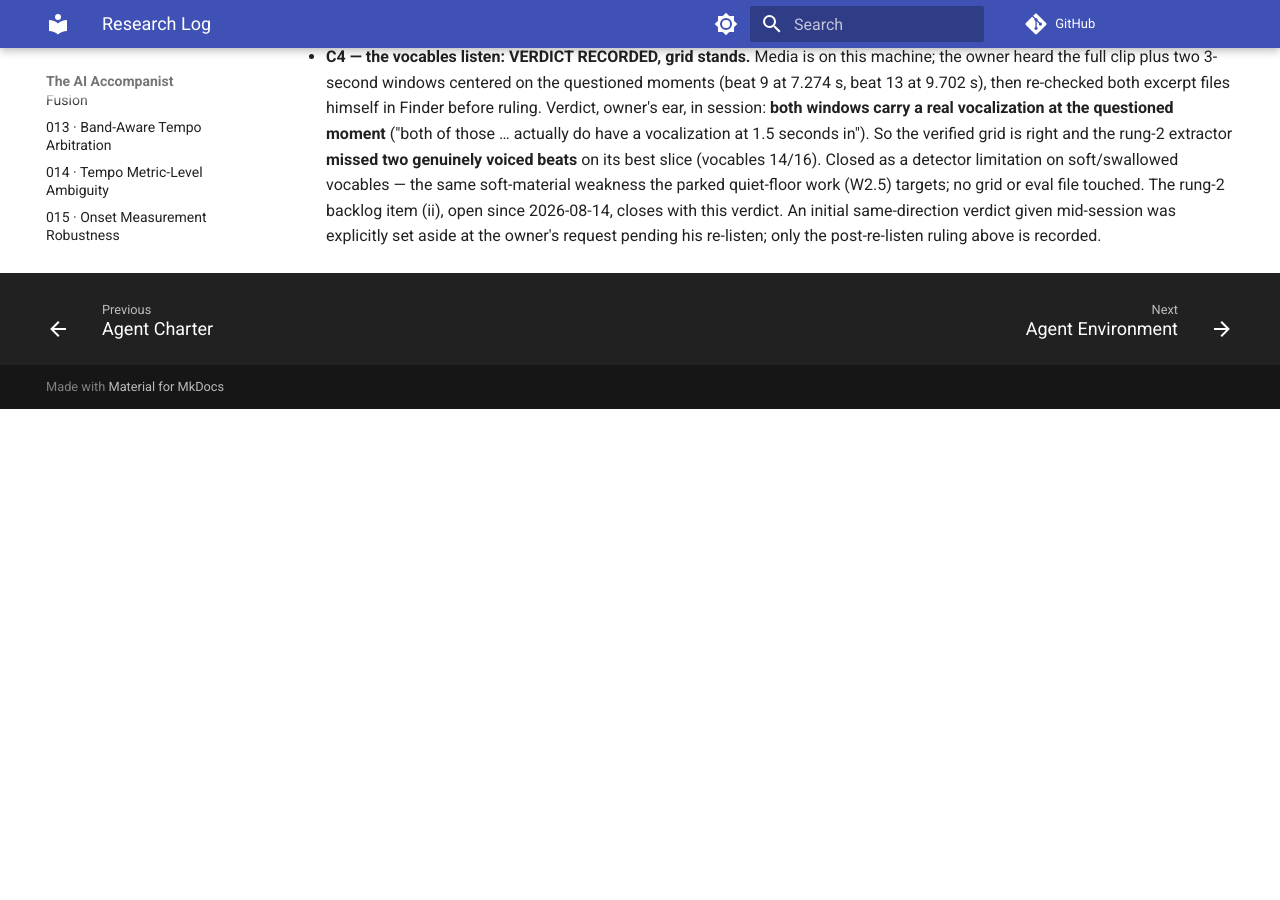
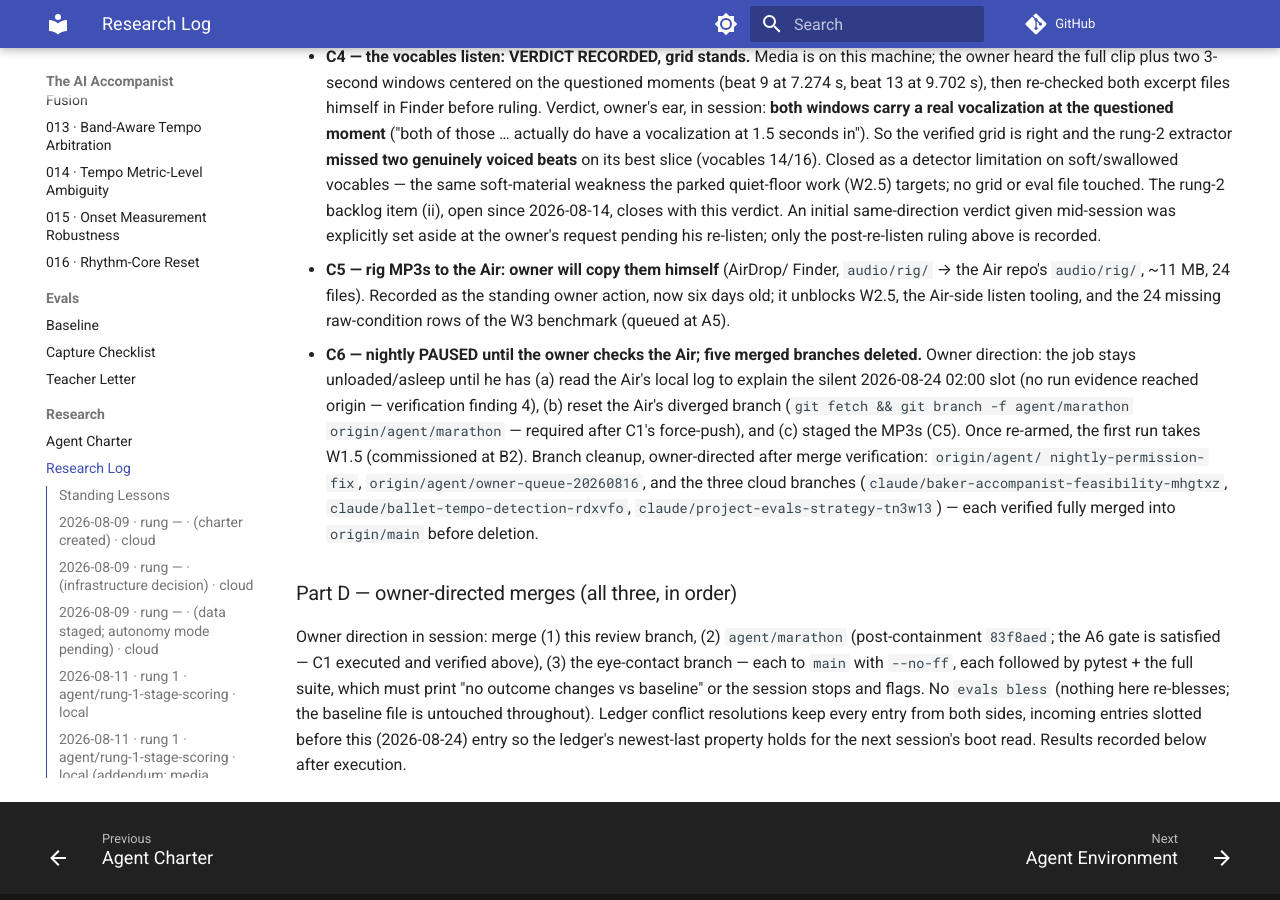
Before and after one commit to ben-juodvalkis/musical-perception, an MkDocs documentation site: the page built from docs/research/RESEARCH-LOG.md, in a window 1280 px wide and 900 px high, scrolled down 33140 px. Built offline with MkDocs 1.6.1 and Material for MkDocs 9.7.7, drawn with Linux system fonts in a browser that asks for light colours; comment, search, counter and statistics services are not loaded; before the commit the page ends 33549 px from its top, so only the background shows below that.

Commit message:
ledger: C5/C6 rulings + Part D directions recorded
Co-Authored-By: Claude Fable 5 <noreply@anthropic.com>

```diff
--- a/docs/research/RESEARCH-LOG.md
+++ b/docs/research/RESEARCH-LOG.md
@@ -2138,3 +2138,35 @@ vs baseline"** (aggregate_verified 28 clips P 0.334 R 0.449 F 0.383).
   closes with this verdict. An initial same-direction verdict given
   mid-session was explicitly set aside at the owner's request pending
   his re-listen; only the post-re-listen ruling above is recorded.
+- **C5 — rig MP3s to the Air: owner will copy them himself** (AirDrop/
+  Finder, `audio/rig/` → the Air repo's `audio/rig/`, ~11 MB, 24 files).
+  Recorded as the standing owner action, now six days old; it unblocks
+  W2.5, the Air-side listen tooling, and the 24 missing raw-condition
+  rows of the W3 benchmark (queued at A5).
+- **C6 — nightly PAUSED until the owner checks the Air; five merged
+  branches deleted.** Owner direction: the job stays unloaded/asleep
+  until he has (a) read the Air's local log to explain the silent
+  2026-08-24 02:00 slot (no run evidence reached origin — verification
+  finding 4), (b) reset the Air's diverged branch
+  (`git fetch && git branch -f agent/marathon origin/agent/marathon` —
+  required after C1's force-push), and (c) staged the MP3s (C5). Once
+  re-armed, the first run takes W1.5 (commissioned at B2). Branch
+  cleanup, owner-directed after merge verification: `origin/agent/
+  nightly-permission-fix`, `origin/agent/owner-queue-20260816`, and the
+  three cloud branches (`claude/baker-accompanist-feasibility-mhgtxz`,
+  `claude/ballet-tempo-detection-rdxvfo`,
+  `claude/project-evals-strategy-tn3w13`) — each verified fully merged
+  into `origin/main` before deletion.
+
+### Part D — owner-directed merges (all three, in order)
+
+Owner direction in session: merge (1) this review branch, (2)
+`agent/marathon` (post-containment `83f8aed`; the A6 gate is satisfied
+— C1 executed and verified above), (3) the eye-contact branch — each to
+`main` with `--no-ff`, each followed by pytest + the full suite, which
+must print "no outcome changes vs baseline" or the session stops and
+flags. No `evals bless` (nothing here re-blesses; the baseline file is
+untouched throughout). Ledger conflict resolutions keep every entry
+from both sides, incoming entries slotted before this (2026-08-24)
+entry so the ledger's newest-last property holds for the next session's
+boot read. Results recorded below after execution.
```
